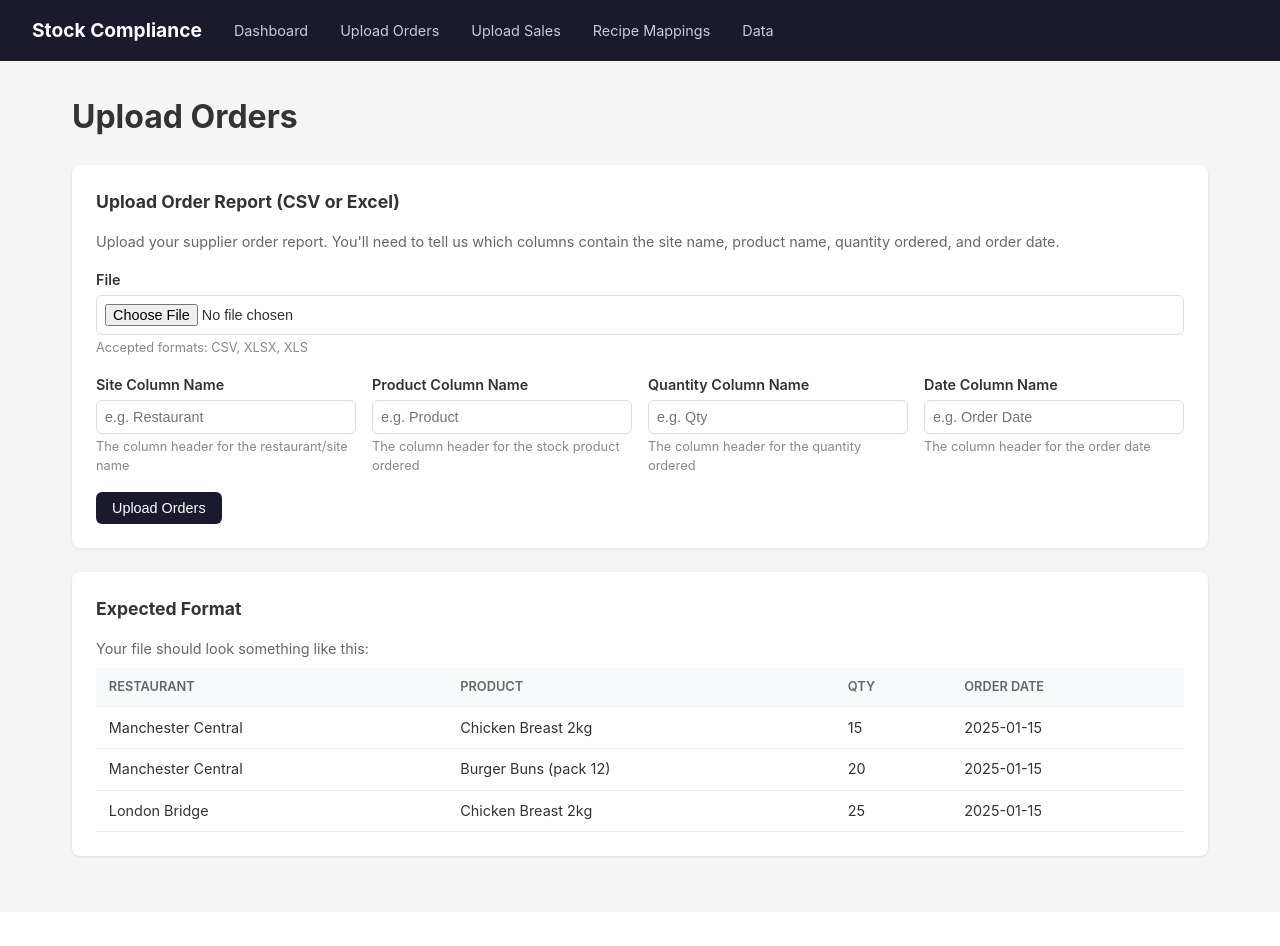
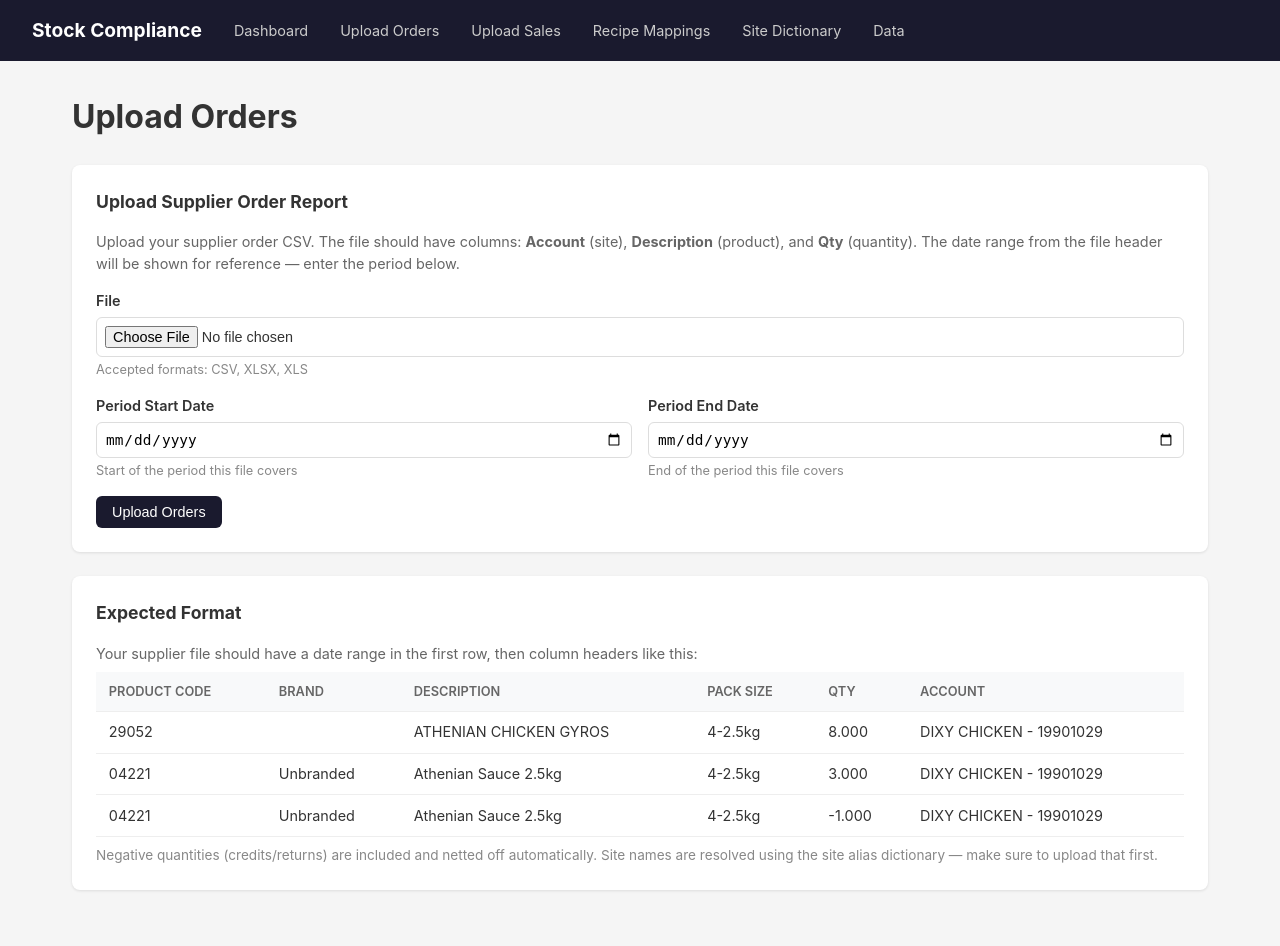
Before and after one commit to spencermobley11-sys/Stock-Compliance-Test, a Flask app: page /upload/orders in a window 1280 px wide. Before the commit the page ends 859 px from the top, so only its background shows below. Run offline with Flask 3, Linux system fonts and the light colour scheme.

Commit message:
Adapt order upload to real supplier CSV format + add site name dictionary
- Order upload now expects hardcoded columns: Account, Description, Qty
- Date range parsed from first row of CSV; user enters period dates manually
- Negative quantities kept (netted off automatically as credits)
- New site_aliases table maps stock site names to sales site names
- Site Dictionary page: upload CSV, add/delete aliases manually
- resolve_site_name() translates stock names on order import

https://claude.ai/code/session_01X384qPXVHWmJ3VtoFe9xeh

```diff
--- a/app.py
+++ b/app.py
@@ -84,6 +84,14 @@ def init_db():
             FOREIGN KEY (menu_item_id) REFERENCES menu_items(id)
         );
 
+        -- Maps stock site names (from orders) to a canonical site name
+        -- so orders and sales can be linked even when naming differs
+        CREATE TABLE IF NOT EXISTS site_aliases (
+            id INTEGER PRIMARY KEY AUTOINCREMENT,
+            stock_name TEXT UNIQUE NOT NULL,
+            sales_name TEXT NOT NULL
+        );
+
         CREATE INDEX IF NOT EXISTS idx_orders_site_date
             ON orders(site_id, order_date);
         CREATE INDEX IF NOT EXISTS idx_sales_site_date
@@ -131,6 +139,45 @@ def get_date_range():
     end = datetime.now().date()
     start = end - timedelta(days=30)
     return start.isoformat(), end.isoformat()
+
+
+def resolve_site_name(db, raw_name):
+    """Look up the canonical site name via the alias table.
+    If an alias exists, use the sales_name. Otherwise use the raw name as-is."""
+    alias = db.execute(
+        "SELECT sales_name FROM site_aliases WHERE LOWER(stock_name) = LOWER(?)",
+        (raw_name.strip(),)
+    ).fetchone()
+    if alias:
+        return alias["sales_name"]
+    return raw_name.strip()
+
+
+def parse_order_csv(file_storage):
+    """Parse the supplier order CSV format.
+
+    This file has a date range string in the very first cell (row 0),
+    then the actual column headers on row 1, and data from row 2 onwards.
+    Columns used: Account (site), Description (product), Qty (quantity).
+    Negative quantities are kept (they net off as credits).
+    """
+    filename = file_storage.filename.lower()
+    if filename.endswith(".csv"):
+        # Read raw to grab the date range from the first row
+        import io
+        raw = file_storage.read()
+        file_storage.seek(0)
+        lines = raw.decode("utf-8", errors="replace").splitlines()
+
+        date_range_text = lines[0].split(",")[0].strip().strip('"') if lines else ""
+
+        # Now read the actual data, skipping the first row (date range header)
+        df = pd.read_csv(io.BytesIO(raw), skiprows=1)
+    else:
+        df = pd.read_excel(file_storage, skiprows=1)
+        date_range_text = ""
+
+    return df, date_range_text
 
 
 # ---------------------------------------------------------------------------
@@ -352,55 +399,68 @@ def upload_orders():
             flash("Please upload a CSV or Excel file.", "error")
             return redirect(request.url)
 
-        site_col = request.form.get("site_col", "").strip()
-        product_col = request.form.get("product_col", "").strip()
-        quantity_col = request.form.get("quantity_col", "").strip()
-        date_col = request.form.get("date_col", "").strip()
+        # User provides the date for this file since it's in the header row
+        date_from = request.form.get("date_from", "").strip()
+        date_to = request.form.get("date_to", "").strip()
 
-        if not all([site_col, product_col, quantity_col, date_col]):
-            flash("Please fill in all column name fields.", "error")
+        if not date_from or not date_to:
+            flash("Please enter the date range this file covers.", "error")
             return redirect(request.url)
 
         try:
-            df = read_upload(file)
+            df, date_range_text = parse_order_csv(file)
         except Exception as e:
             flash(f"Error reading file: {e}", "error")
             return redirect(request.url)
 
-        # Validate columns exist
-        for col in [site_col, product_col, quantity_col, date_col]:
+        # Expected columns from the supplier format
+        site_col = "Account"
+        product_col = "Description"
+        quantity_col = "Qty"
+
+        for col in [site_col, product_col, quantity_col]:
             if col not in df.columns:
                 flash(f"Column '{col}' not found in file. Available columns: {', '.join(df.columns)}", "error")
                 return redirect(request.url)
 
+        # Use the midpoint of the date range as the order_date for all rows
+        order_date = date_from
+
         db = get_db()
         batch = datetime.now().isoformat()
         inserted = 0
+        skipped_no_alias = set()
         errors = []
 
         for idx, row in df.iterrows():
             try:
-                site_name = str(row[site_col]).strip()
+                raw_site = str(row[site_col]).strip()
                 product_name = str(row[product_col]).strip()
-                quantity = float(row[quantity_col])
-                date_val = pd.to_datetime(row[date_col]).date().isoformat()
+                qty_str = str(row[quantity_col]).strip().replace(",", "").replace(" ", "")
+                quantity = float(qty_str)
 
-                if not site_name or not product_name or site_name == "nan":
+                if not raw_site or not product_name or raw_site == "nan" or product_name == "nan":
                     continue
+
+                # Resolve site name via alias dictionary
+                site_name = resolve_site_name(db, raw_site)
 
                 site_id = get_or_create(db, "sites", site_name)
                 product_id = get_or_create(db, "stock_products", product_name)
 
                 db.execute(
                     "INSERT INTO orders (site_id, stock_product_id, quantity, order_date, upload_batch) VALUES (?, ?, ?, ?, ?)",
-                    (site_id, product_id, quantity, date_val, batch),
+                    (site_id, product_id, quantity, order_date, batch),
                 )
                 inserted += 1
             except Exception as e:
                 errors.append(f"Row {idx + 2}: {e}")
 
         db.commit()
-        flash(f"Uploaded {inserted} order records.", "success")
+
+        flash(f"Uploaded {inserted} order records for period {date_from} to {date_to}.", "success")
+        if date_range_text:
+            flash(f"Date range found in file header: {date_range_text}", "info")
         if errors:
             flash(f"{len(errors)} rows had errors. First few: {'; '.join(errors[:3])}", "warning")
         return redirect(url_for("dashboard"))
@@ -584,6 +644,114 @@ def upload_mappings():
 
 
 # ---------------------------------------------------------------------------
+# Routes — Site Alias Dictionary
+# ---------------------------------------------------------------------------
+
+@app.route("/site-aliases")
+def site_aliases():
+    db = get_db()
+    aliases = db.execute(
+        "SELECT * FROM site_aliases ORDER BY stock_name"
+    ).fetchall()
+    return render_template("site_aliases.html", aliases=aliases)
+
+
+@app.route("/site-aliases/upload", methods=["POST"])
+def upload_site_aliases():
+    """Upload a CSV mapping stock site names to sales site names.
+    Expected columns: stock_name, sales_name"""
+    file = request.files.get("file")
+    if not file or not allowed_file(file.filename):
+        flash("Please upload a CSV or Excel file.", "error")
+        return redirect(url_for("site_aliases"))
+
+    try:
+        df = read_upload(file)
+    except Exception as e:
+        flash(f"Error reading file: {e}", "error")
+        return redirect(url_for("site_aliases"))
+
+    # Flexible column name matching
+    col_map = {}
+    for col in df.columns:
+        lower = col.strip().lower().replace(" ", "_")
+        if "stock" in lower:
+            col_map["stock_name"] = col
+        elif "sales" in lower:
+            col_map["sales_name"] = col
+
+    if "stock_name" not in col_map or "sales_name" not in col_map:
+        flash(
+            f"File must have a 'stock name' column and a 'sales name' column. "
+            f"Found columns: {', '.join(df.columns)}",
+            "error",
+        )
+        return redirect(url_for("site_aliases"))
+
+    db = get_db()
+    inserted = 0
+    updated = 0
+    for _, row in df.iterrows():
+        stock = str(row[col_map["stock_name"]]).strip()
+        sales = str(row[col_map["sales_name"]]).strip()
+        if not stock or stock == "nan" or not sales or sales == "nan":
+            continue
+
+        existing = db.execute(
+            "SELECT id FROM site_aliases WHERE LOWER(stock_name) = LOWER(?)",
+            (stock,),
+        ).fetchone()
+        if existing:
+            db.execute(
+                "UPDATE site_aliases SET sales_name = ? WHERE id = ?",
+                (sales, existing["id"]),
+            )
+            updated += 1
+        else:
+            db.execute(
+                "INSERT INTO site_aliases (stock_name, sales_name) VALUES (?, ?)",
+                (stock, sales),
+            )
+            inserted += 1
+
+    db.commit()
+    flash(f"Site dictionary updated: {inserted} added, {updated} updated.", "success")
+    return redirect(url_for("site_aliases"))
+
+
+@app.route("/site-aliases/add", methods=["POST"])
+def add_site_alias():
+    stock_name = request.form.get("stock_name", "").strip()
+    sales_name = request.form.get("sales_name", "").strip()
+
+    if not stock_name or not sales_name:
+        flash("Both stock name and sales name are required.", "error")
+        return redirect(url_for("site_aliases"))
+
+    db = get_db()
+    try:
+        db.execute(
+            "INSERT INTO site_aliases (stock_name, sales_name) VALUES (?, ?)",
+            (stock_name, sales_name),
+        )
+        db.commit()
+        flash(f"Alias added: '{stock_name}' -> '{sales_name}'", "success")
+    except sqlite3.IntegrityError:
+        flash(f"Alias for '{stock_name}' already exists. Delete it first to update.", "warning")
+
+    return redirect(url_for("site_aliases"))
+
+
+@app.route("/site-aliases/delete/<int:alias_id>", methods=["POST"])
+def delete_site_alias(alias_id):
+    db = get_db()
+    db.execute("DELETE FROM site_aliases WHERE id = ?", (alias_id,))
+    db.commit()
+    flash("Alias deleted.", "success")
+    return redirect(url_for("site_aliases"))
+
+
+# ---------------------------------------------------------------------------
 # Routes — Data Management
 # ---------------------------------------------------------------------------
 
--- a/templates/base.html
+++ b/templates/base.html
@@ -123,6 +123,7 @@
         <a href="{{ url_for('upload_orders') }}">Upload Orders</a>
         <a href="{{ url_for('upload_sales') }}">Upload Sales</a>
         <a href="{{ url_for('mappings') }}">Recipe Mappings</a>
+        <a href="{{ url_for('site_aliases') }}">Site Dictionary</a>
         <a href="{{ url_for('data_management') }}">Data</a>
     </nav>
     <div class="container">
--- a/templates/upload_orders.html
+++ b/templates/upload_orders.html
@@ -5,10 +5,11 @@
 <h1 style="margin-bottom: 1.5rem;">Upload Orders</h1>
 
 <div class="card">
-    <h2>Upload Order Report (CSV or Excel)</h2>
+    <h2>Upload Supplier Order Report</h2>
     <p style="font-size: 0.9rem; color: #666; margin-bottom: 1rem;">
-        Upload your supplier order report. You'll need to tell us which columns contain the site name,
-        product name, quantity ordered, and order date.
+        Upload your supplier order CSV. The file should have columns: <strong>Account</strong> (site),
+        <strong>Description</strong> (product), and <strong>Qty</strong> (quantity).
+        The date range from the file header will be shown for reference — enter the period below.
     </p>
 
     <form method="POST" enctype="multipart/form-data">
@@ -20,27 +21,15 @@
 
         <div class="form-row">
             <div class="form-group">
-                <label>Site Column Name</label>
-                <input type="text" name="site_col" placeholder="e.g. Restaurant" required>
-                <div class="form-hint">The column header for the restaurant/site name</div>
+                <label>Period Start Date</label>
+                <input type="date" name="date_from" required>
+                <div class="form-hint">Start of the period this file covers</div>
             </div>
 
             <div class="form-group">
-                <label>Product Column Name</label>
-                <input type="text" name="product_col" placeholder="e.g. Product" required>
-                <div class="form-hint">The column header for the stock product ordered</div>
-            </div>
-
-            <div class="form-group">
-                <label>Quantity Column Name</label>
-                <input type="text" name="quantity_col" placeholder="e.g. Qty" required>
-                <div class="form-hint">The column header for the quantity ordered</div>
-            </div>
-
-            <div class="form-group">
-                <label>Date Column Name</label>
-                <input type="text" name="date_col" placeholder="e.g. Order Date" required>
-                <div class="form-hint">The column header for the order date</div>
+                <label>Period End Date</label>
+                <input type="date" name="date_to" required>
+                <div class="form-hint">End of the period this file covers</div>
             </div>
         </div>
 
@@ -50,16 +39,22 @@
 
 <div class="card">
     <h2>Expected Format</h2>
-    <p style="font-size: 0.9rem; color: #666; margin-bottom: 0.5rem;">Your file should look something like this:</p>
+    <p style="font-size: 0.9rem; color: #666; margin-bottom: 0.5rem;">
+        Your supplier file should have a date range in the first row, then column headers like this:
+    </p>
     <table>
         <thead>
-            <tr><th>Restaurant</th><th>Product</th><th>Qty</th><th>Order Date</th></tr>
+            <tr><th>Product Code</th><th>Brand</th><th>Description</th><th>Pack Size</th><th>Qty</th><th>Account</th></tr>
         </thead>
         <tbody>
-            <tr><td>Manchester Central</td><td>Chicken Breast 2kg</td><td>15</td><td>2025-01-15</td></tr>
-            <tr><td>Manchester Central</td><td>Burger Buns (pack 12)</td><td>20</td><td>2025-01-15</td></tr>
-            <tr><td>London Bridge</td><td>Chicken Breast 2kg</td><td>25</td><td>2025-01-15</td></tr>
+            <tr><td>29052</td><td></td><td>ATHENIAN CHICKEN GYROS</td><td>4-2.5kg</td><td>8.000</td><td>DIXY CHICKEN - 19901029</td></tr>
+            <tr><td>04221</td><td>Unbranded</td><td>Athenian Sauce 2.5kg</td><td>4-2.5kg</td><td>3.000</td><td>DIXY CHICKEN - 19901029</td></tr>
+            <tr><td>04221</td><td>Unbranded</td><td>Athenian Sauce 2.5kg</td><td>4-2.5kg</td><td>-1.000</td><td>DIXY CHICKEN - 19901029</td></tr>
         </tbody>
     </table>
+    <p style="font-size: 0.85rem; color: #888; margin-top: 0.5rem;">
+        Negative quantities (credits/returns) are included and netted off automatically.
+        Site names are resolved using the site alias dictionary — make sure to upload that first.
+    </p>
 </div>
 {% endblock %}
```
Also changed, not shown: templates/site_aliases.html (added, +74 -0 lines).
